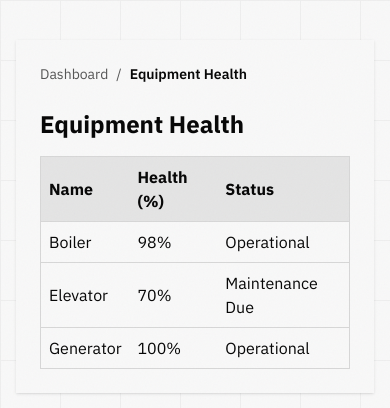
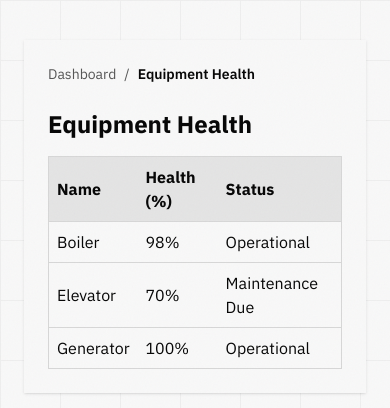
Before and after one commit to BuildingAi-Cloud/super-octo-rotary-phone, a Next.js app: page /dashboard/equipment-health in a window 390 px wide. Shown: the top 408 px of the page. Built offline with nearby package versions, Linux system fonts and the light colour scheme; sample sign-in values are in the browser's storage.

Commit message:
UI: Make dashboard layout width responsive for big screens and mobile-friendly views

```diff
--- a/app/dashboard/layout.tsx
+++ b/app/dashboard/layout.tsx
@@ -13,7 +13,7 @@ export default function DashboardLayout({ children }: { children: React.ReactNod
   return (
     <main className="relative min-h-screen bg-background p-4 md:p-8">
       <div className="grid-bg fixed inset-0 opacity-30" aria-hidden="true" />
-      <div className="relative z-10 max-w-[1400px] w-full mx-auto">
+      <div className="relative z-10 w-full max-w-[100vw] sm:max-w-[95vw] md:max-w-[900px] lg:max-w-[1200px] xl:max-w-[1400px] mx-auto px-2 sm:px-4 md:px-8">
         <section className="mt-6">{children}</section>
       </div>
     </main>
```
